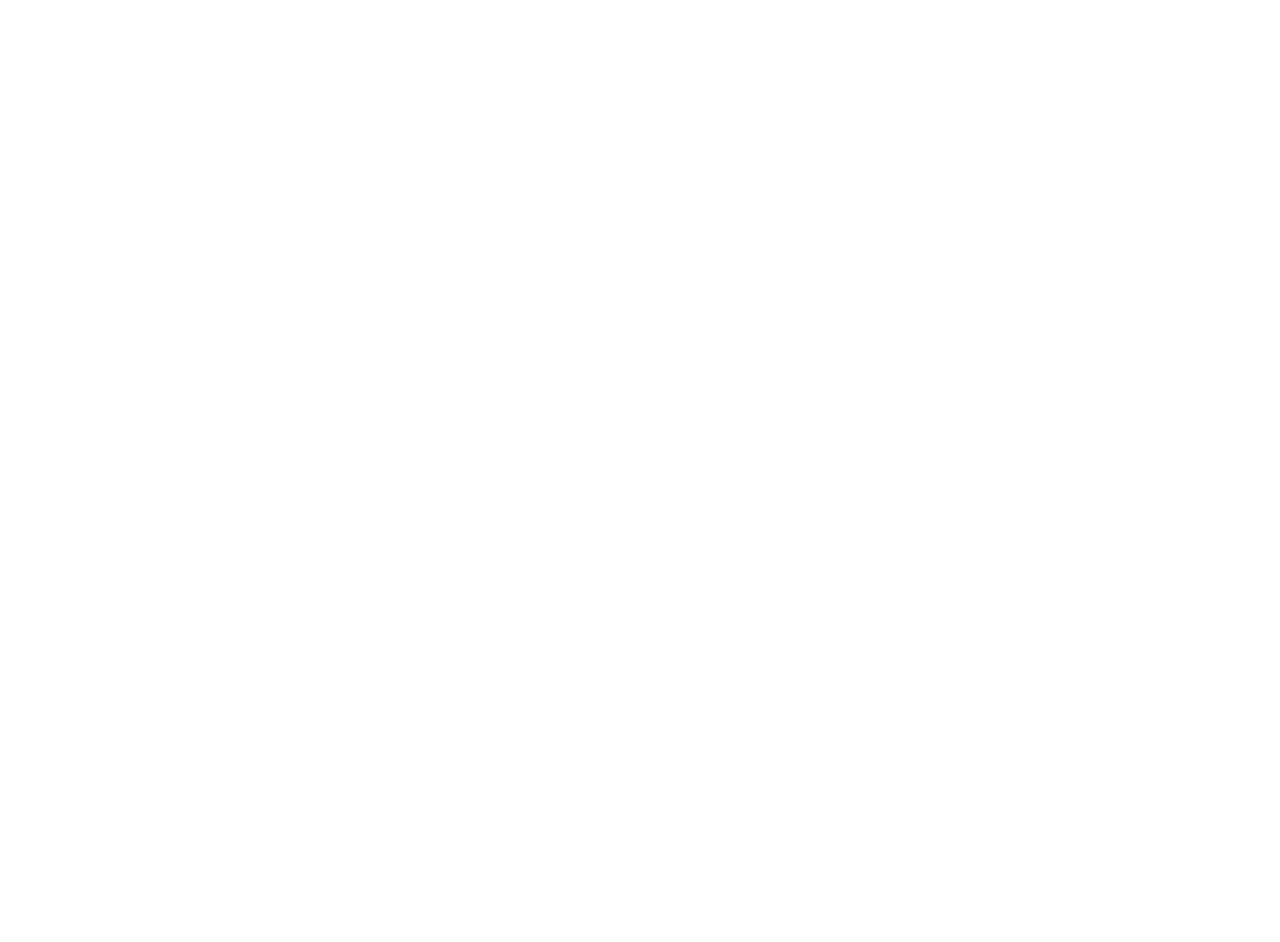
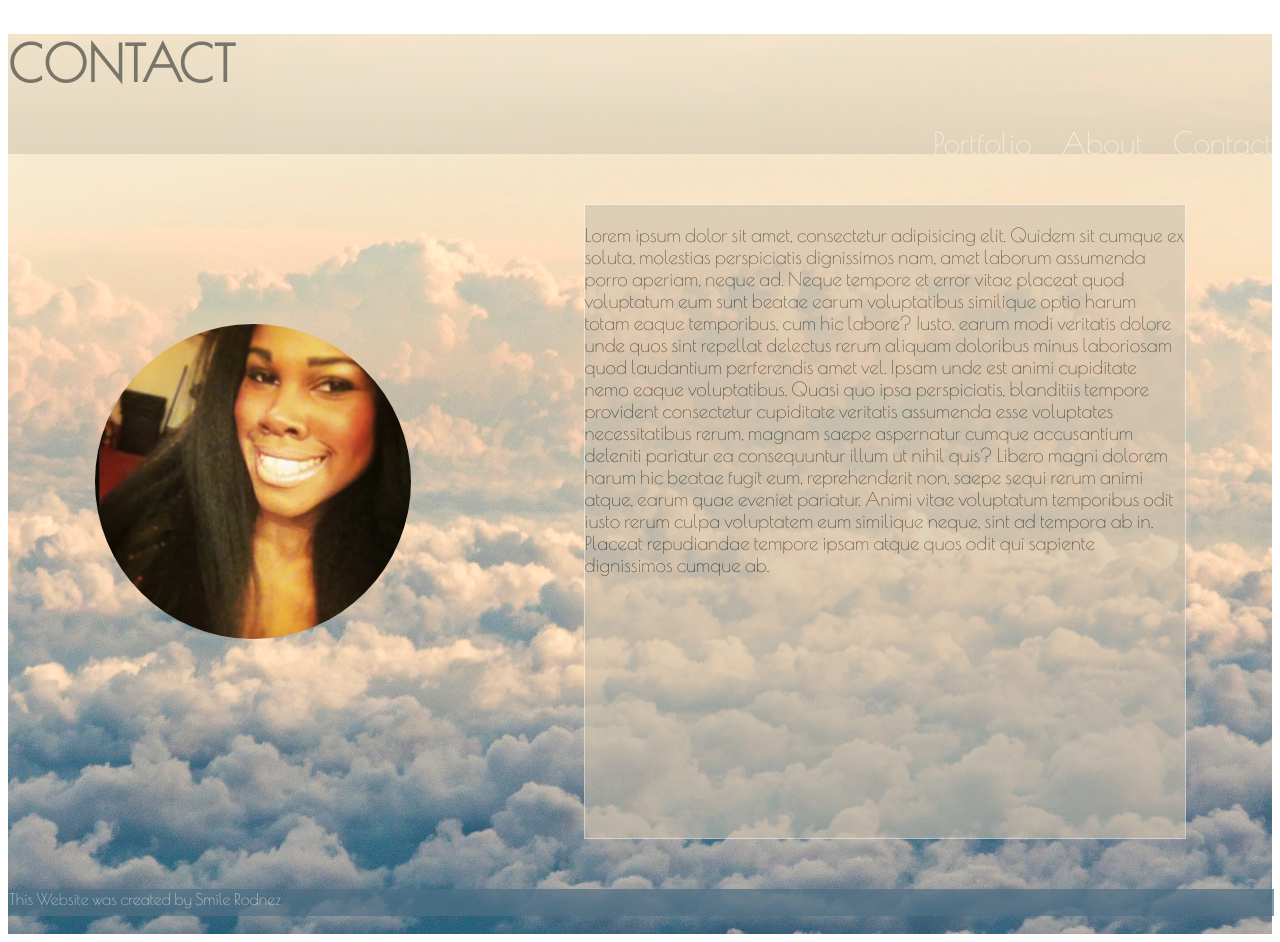
Before and after one commit to SmileJR/SmileJR.github.io, a plain HTML site: page pages/contact.html in a window 1280 px wide. Before the commit the page ends 800 px from the top, so only its background shows below. Drawn offline with nearby package versions, Linux system fonts and the light colour scheme.

Commit message:
5th commit

```diff
--- a/main.css
+++ b/main.css
@@ -86,6 +86,8 @@ ul {
 
 /* =================================CONTACT============================================= */
 
+
+
 /* =================================CONTACT END======================================== */
 
 
--- a/pages/about.html
+++ b/pages/about.html
@@ -5,26 +5,34 @@
     <meta name="viewport" content="width=device-width, initial-scale=1.0">
     <meta http-equiv="X-UA-Compatible" content="ie=edge">
     <title>Document</title>
-    <link rel="stylesheet" href="main.css">
+    <link rel="stylesheet" href="../main.css">
     <link href="https://fonts.googleapis.com/css?family=Poiret+One" rel="stylesheet">
 </head>
 <body>
-<!-- This is my navBar -->
+
     <div class="largestdiv">
-        <div class="navbar"><h1>Smile Rodnez</h1>
+        <div class="navbar">
+        <h1>ABOUT</h1>
+
+        <div class="uldiv">
             <ul id="navunorder">
-                <li>Portfolio</li>
-                <li>About</li>
-                <li>Contact</li>
+                <li id="pac"><a href="/pages/portfolio.html">Portfolio</a></li>
+                <li id="pac"><a href="/pages/about.html">About</a></li>
+                <li id="pac"><a href="/pages/contact.html">Contact</a></li>
             </ul>
-<!-- This is the end of my navBar -->
+        </div>
+
 
 
 
 
         </div>
         <div class="topbox">
-        <div class="onetop">Longbox</div>
+            <img id="smile" src="/Images/smile copy.jpg" alt="a picture of me">
+
+        <div class="onetop">
+            <p id="drip">Lorem ipsum dolor sit amet, consectetur adipisicing elit. Quidem sit cumque ex soluta, molestias perspiciatis dignissimos nam, amet laborum assumenda porro aperiam, neque ad. Neque tempore et error vitae placeat quod voluptatum eum sunt beatae earum voluptatibus similique optio harum totam eaque temporibus, cum hic labore? Iusto, earum modi veritatis dolore unde quos sint repellat delectus rerum aliquam doloribus minus laboriosam quod laudantium perferendis amet vel. Ipsam unde est animi cupiditate nemo eaque voluptatibus. Quasi quo ipsa perspiciatis, blanditiis tempore provident consectetur cupiditate veritatis assumenda esse voluptates necessitatibus rerum, magnam saepe aspernatur cumque accusantium deleniti pariatur ea consequuntur illum ut nihil quis? Libero magni dolorem harum hic beatae fugit eum, reprehenderit non, saepe sequi rerum animi atque, earum quae eveniet pariatur. Animi vitae voluptatum temporibus odit iusto rerum culpa voluptatem eum similique neque, sint ad tempora ab in. Placeat repudiandae tempore ipsam atque quos odit qui sapiente dignissimos cumque ab.</p>
+        </div>
     </div>
 
     <div class="bigbox">This Website was created by Smile Rodnez</div>
--- a/pages/contact.html
+++ b/pages/contact.html
@@ -0,0 +1,48 @@
+<!DOCTYPE html>
+<html lang="en">
+<head>
+    <meta charset="UTF-8">
+    <meta name="viewport" content="width=device-width, initial-scale=1.0">
+    <meta http-equiv="X-UA-Compatible" content="ie=edge">
+    <title>Document</title>
+    <link rel="stylesheet" href="../main.css">
+    <link href="https://fonts.googleapis.com/css?family=Poiret+One" rel="stylesheet">
+</head>
+<body>
+
+    <div class="largestdiv">
+        <div class="navbar">
+        <h1>CONTACT</h1>
+
+        <div class="uldiv">
+            <ul id="navunorder">
+                <li id="pac"><a href="/pages/portfolio.html">Portfolio</a></li>
+                <li id="pac"><a href="/pages/about.html">About</a></li>
+                <li id="pac"><a href="/pages/contact.html">Contact</a></li>
+            </ul>
+        </div>
+
+
+
+
+
+        </div>
+        <div class="topbox">
+            <img id="smile" src="/Images/smile copy.jpg" alt="a picture of me">
+
+        <div class="onetop">
+            <p id="drip">Lorem ipsum dolor sit amet, consectetur adipisicing elit. Quidem sit cumque ex soluta, molestias perspiciatis dignissimos nam, amet laborum assumenda porro aperiam, neque ad. Neque tempore et error vitae placeat quod voluptatum eum sunt beatae earum voluptatibus similique optio harum totam eaque temporibus, cum hic labore? Iusto, earum modi veritatis dolore unde quos sint repellat delectus rerum aliquam doloribus minus laboriosam quod laudantium perferendis amet vel. Ipsam unde est animi cupiditate nemo eaque voluptatibus. Quasi quo ipsa perspiciatis, blanditiis tempore provident consectetur cupiditate veritatis assumenda esse voluptates necessitatibus rerum, magnam saepe aspernatur cumque accusantium deleniti pariatur ea consequuntur illum ut nihil quis? Libero magni dolorem harum hic beatae fugit eum, reprehenderit non, saepe sequi rerum animi atque, earum quae eveniet pariatur. Animi vitae voluptatum temporibus odit iusto rerum culpa voluptatem eum similique neque, sint ad tempora ab in. Placeat repudiandae tempore ipsam atque quos odit qui sapiente dignissimos cumque ab.</p>
+        </div>
+    </div>
+
+    <div class="bigbox">This Website was created by Smile Rodnez</div>
+    </div>
+
+
+
+
+
+
+<script src="app.js"></script>
+</body>
+</html>
```
Also changed, not shown: pages/portfolio.html (+48 -0 lines), 1 other file.
